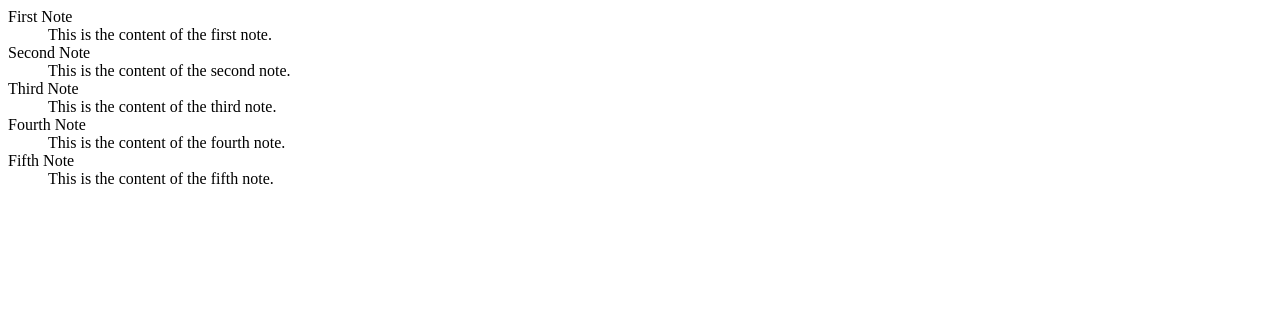
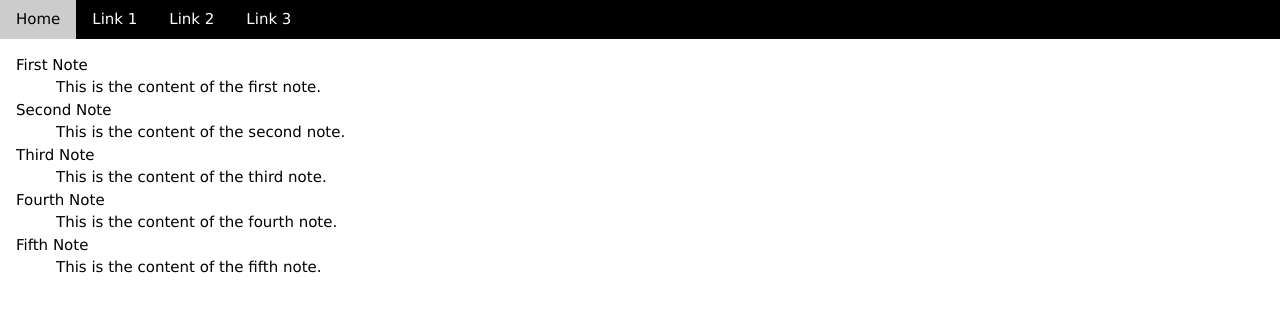
Before and after one commit to whdev36-cyber/flask-notes-app, a Flask app: page / in a window 1280 px wide. Shown: the top 312 px of the page. Run offline with Flask 3, Linux system fonts and the light colour scheme.

Commit message:
feat: add base.html template and restructure index.html for proper inheritance

```diff
--- /dev/null
+++ b/templates/base.html
@@ -0,0 +1,24 @@
+<!DOCTYPE html>
+<html lang="en">
+
+<head>
+    <meta charset="UTF-8">
+    <meta name="viewport" content="width=device-width, initial-scale=1.0">
+    <title>Notes App | {% block title %}{% endblock %}</title>
+    <link rel="stylesheet" href="https://www.w3schools.com/w3css/5/w3.css">
+</head>
+
+<body>
+    <div class="w3-bar w3-black">
+        <a href="#" class="w3-bar-item w3-button">Home</a>
+        <a href="#" class="w3-bar-item w3-button">Link 1</a>
+        <a href="#" class="w3-bar-item w3-button">Link 2</a>
+        <a href="#" class="w3-bar-item w3-button">Link 3</a>
+    </div>
+    <div class="w3-container">
+        {% block content %}
+        {% endblock %}
+    </div>
+</body>
+
+</html>
--- a/templates/index.html
+++ b/templates/index.html
@@ -1,3 +1,6 @@
+{% extends 'base.html' %}
+{% block title %}Home{% endblock %}
+{% block content %}
     {% if notes %}
         <dl>
             {% for note in notes %}
@@ -6,3 +9,4 @@
             {% endfor %}
         </dl>
     {% endif %}
+{% endblock %}
```
Lines whose indentation alone changed are shown as unchanged.
